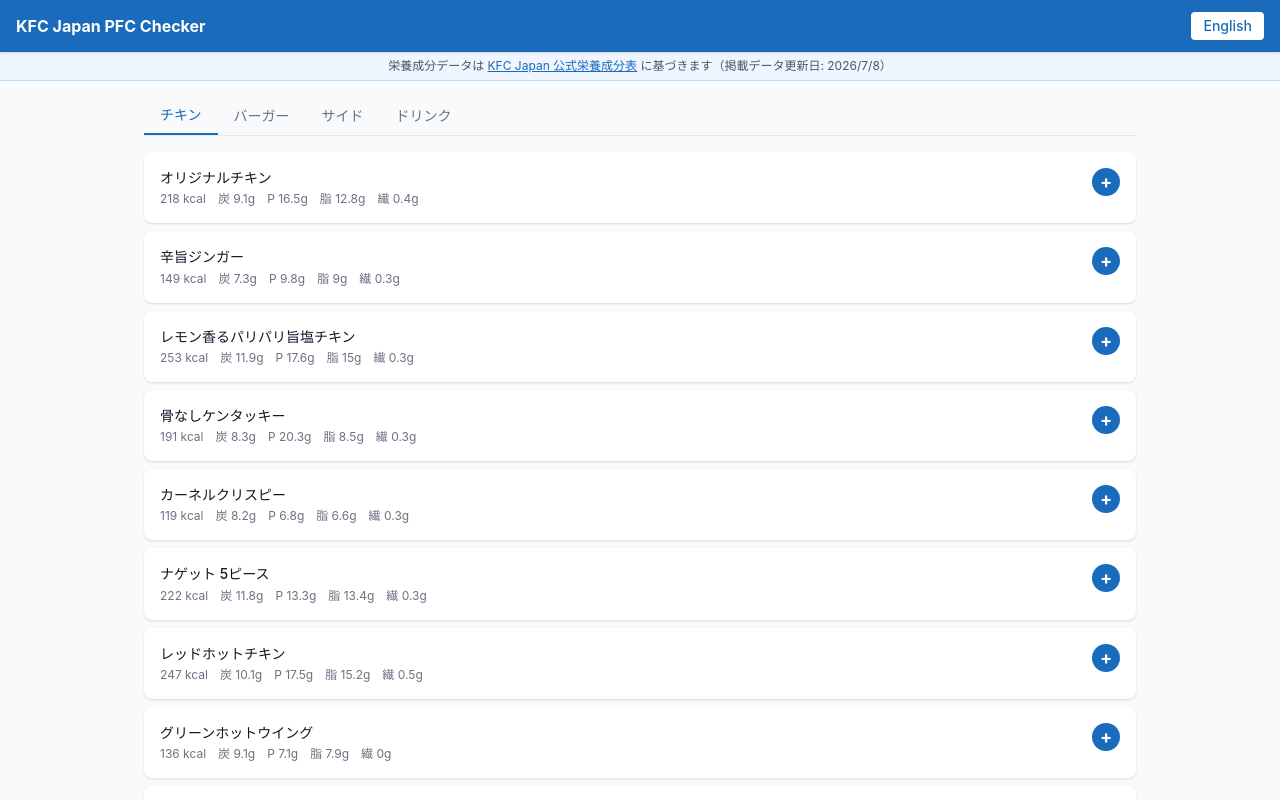
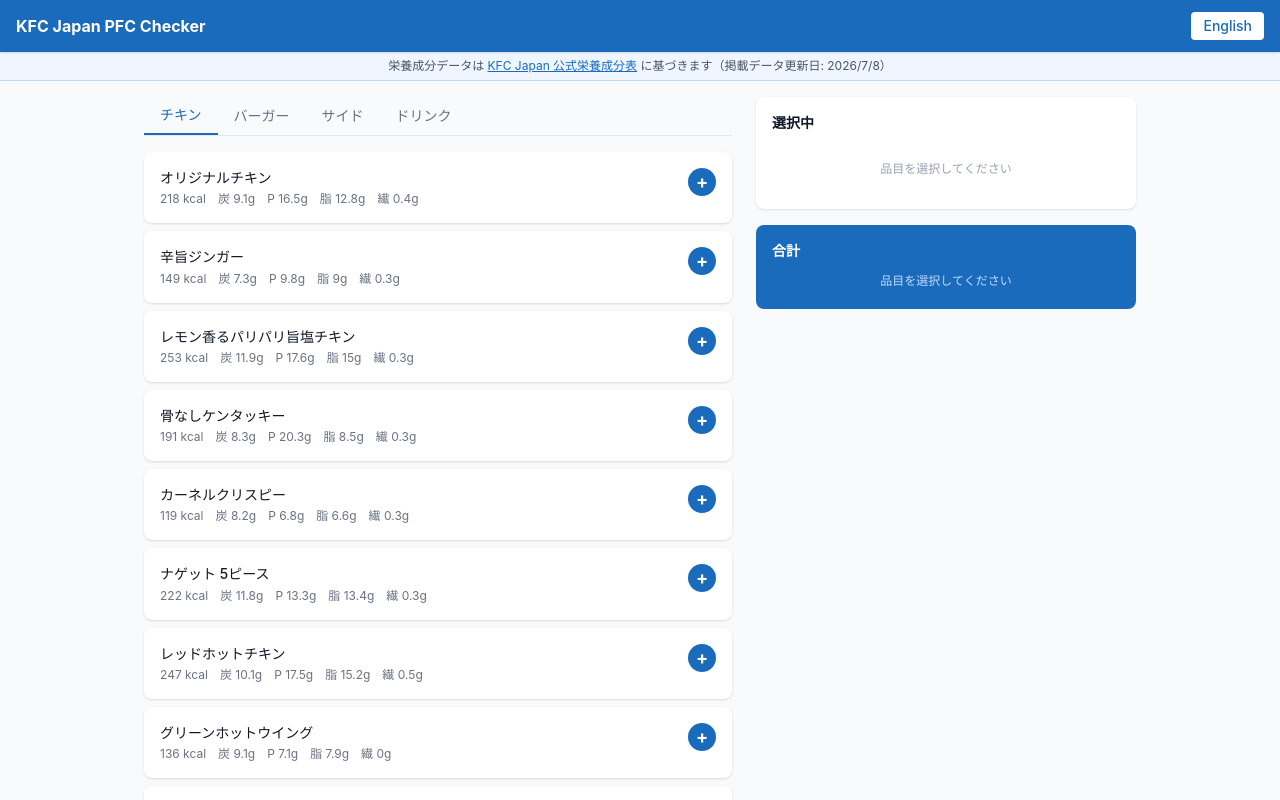
Before and after one commit to nannannanhe/kfc-jp-pfc-checker, a Svelte app: page / in a window 1280 px wide. Shown: the top 800 px of the page. Built offline with nearby package versions, Linux system fonts and the light colour scheme.

Commit message:
fix the layout change caused by tailwind4's breaking change

```diff
--- a/src/App.svelte
+++ b/src/App.svelte
@@ -36,7 +36,7 @@
     {/if}
   </div>
 
-  <main class="max-w-5xl mx-auto px-4 py-4 pb-8 flex flex-col md:grid md:grid-cols-[1fr,380px] md:gap-6 md:items-start">
+  <main class="max-w-5xl mx-auto px-4 py-4 pb-8 flex flex-col md:grid md:grid-cols-[1fr_380px] md:gap-6 md:items-start">
     <section class="order-1 md:order-2 mb-6 md:mb-0 md:sticky md:top-[52px]">
       <SelectedList {locale} />
       <TotalRow {locale} />
```
